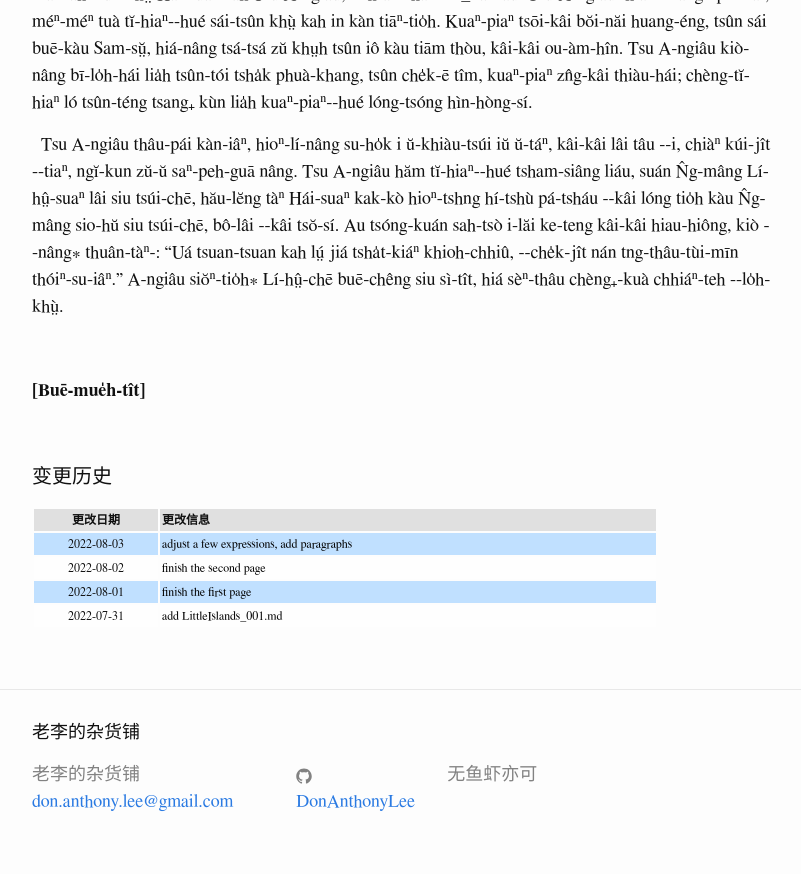
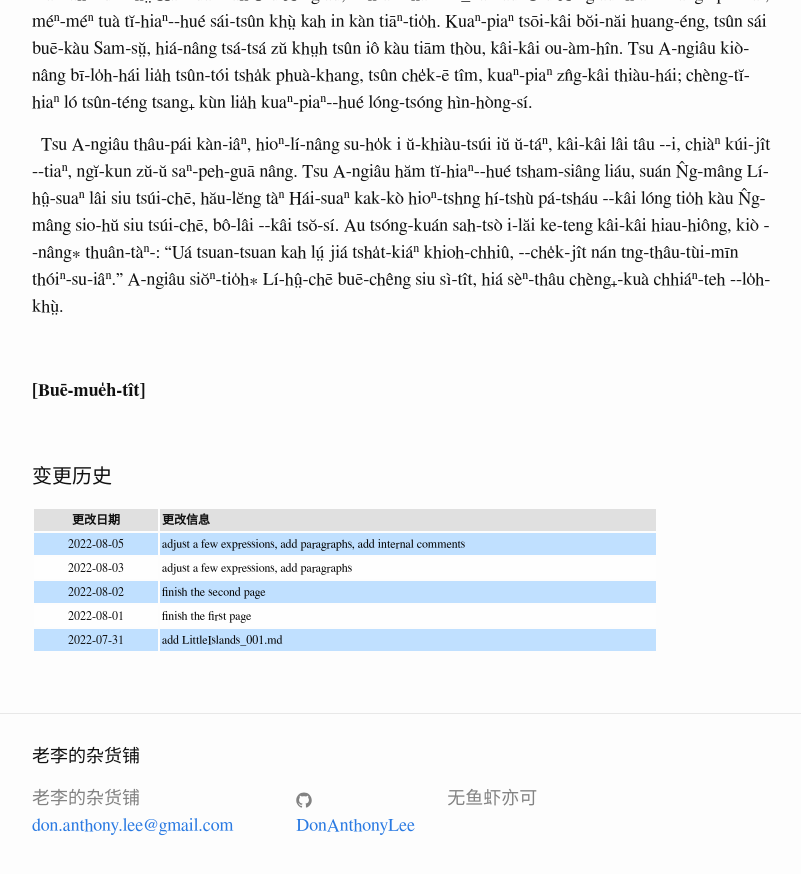
Before and after one commit to DonAnthonyLee/DonAnthonyLee.github.io, a Jekyll site: the page built from docs/puj/LittleIslands_001.md, in a window 1280 px wide and 900 px high, scrolled down 1933 px. Shown: the top 874 px of the window, without its empty margins (238-1039 px from the left). Built offline with Jekyll 4.4.1, drawn with Linux system fonts in a browser that asks for light colours; some web fonts are replaced.

Commit message:
update changelog of LittleIslands_001 (IGNORE_CHANGELOG)

```diff
--- a/docs/puj/LittleIslands_001.md
+++ b/docs/puj/LittleIslands_001.md
@@ -55,6 +55,7 @@
 
 | 更改日期 | 更改信息 |
 | --- | --- |
+| 2022-08-05 | <a href="https://github.com/DonAnthonyLee/DonAnthonyLee.github.io/commit/d55402d1986146e4eb82ccc60dd1f3b804d7e1a9" target="_blank">adjust a few expressions, add paragraphs, add internal comments</a> |
 | 2022-08-03 | <a href="https://github.com/DonAnthonyLee/DonAnthonyLee.github.io/commit/742834e76004eb1a060ea0ea97a384b184baef25" target="_blank">adjust a few expressions, add paragraphs</a> |
 | 2022-08-02 | <a href="https://github.com/DonAnthonyLee/DonAnthonyLee.github.io/commit/c2bdc3c6a5d0b1d78cf140358e407cd3f3bad148" target="_blank">finish the second page</a> |
 | 2022-08-01 | <a href="https://github.com/DonAnthonyLee/DonAnthonyLee.github.io/commit/31eb9eacf559c7f082deb61b86634ddd35e97d85" target="_blank">finish the first page</a> |
```
